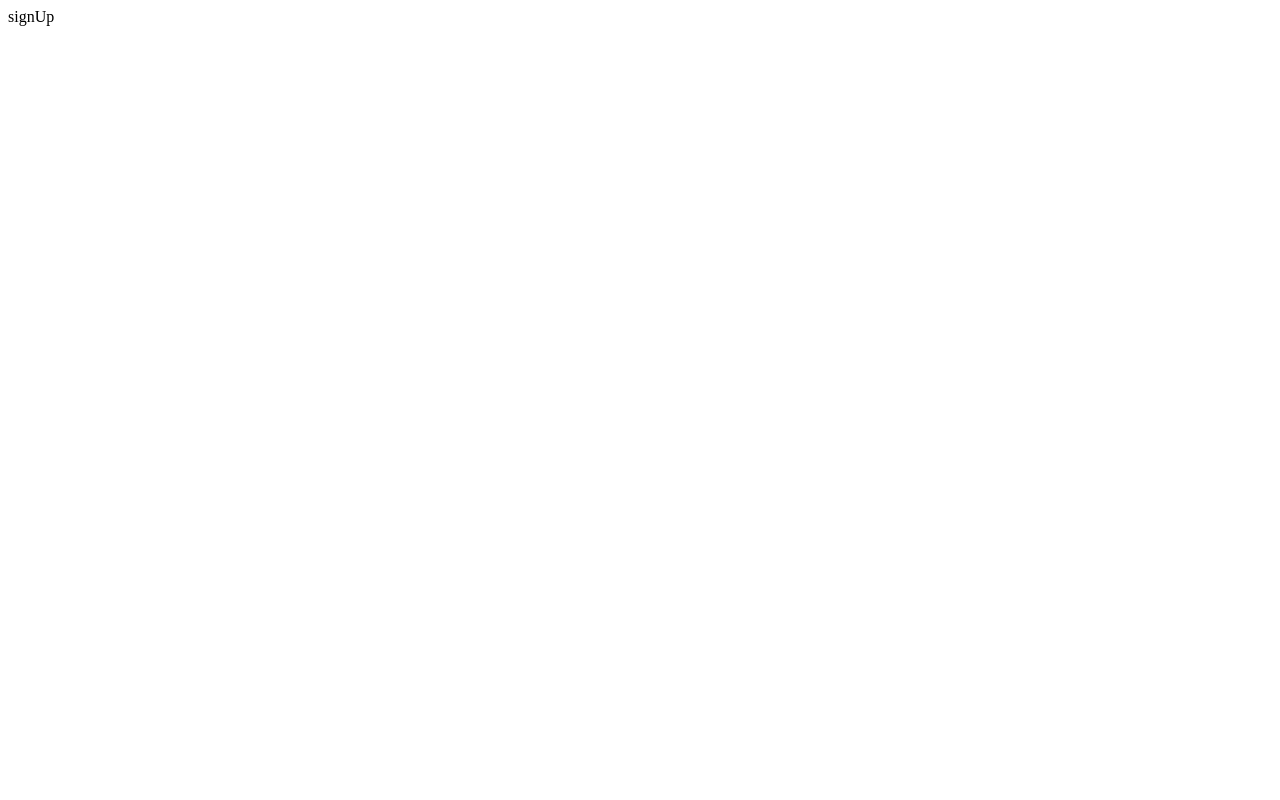
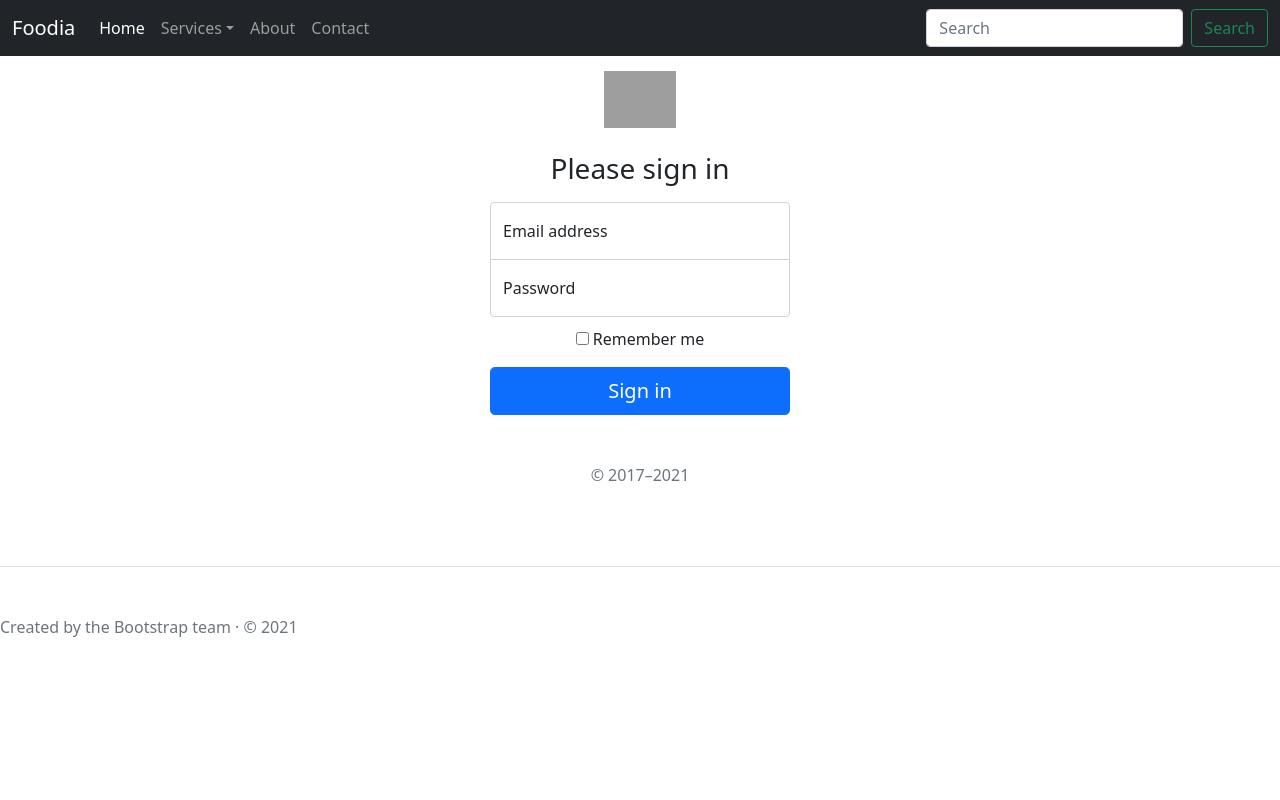
Before and after one commit to kabbas942/Food-Ordering-System-In-django, a Django app: page /account/signUp in a window 1280 px wide. Before the commit the page is almost empty. Run offline with Django 4.2, Linux system fonts and the light colour scheme; some libraries are stand-ins or nearby versions; grey boxes are pictures that could not be loaded.

Commit message:
7th commit

```diff
--- a/foodOrdingSystem/account/views.py
+++ b/foodOrdingSystem/account/views.py
@@ -3,10 +3,10 @@ from django.shortcuts import render,HttpResponse
 # Create your views here.
 
 def signIn(request):
-    return HttpResponse("signIn")
+    return render(request,"account/signIn.html")
 
 def signUp(request):
-    return HttpResponse("signUp")
+    return render(request,"account/signUp.html")
 
 def signOut(request):
-    return HttpResponse("signOut")
+    return HttpResponse("Logout")
--- a/foodOrdingSystem/template/account/signUp.html
+++ b/foodOrdingSystem/template/account/signUp.html
@@ -0,0 +1,30 @@
+{% extends 'base.html' %}
+{% block body %}
+
+<div class="text-center">
+    <main class="form-signin">
+      <form>
+        <img class="mb-4" src="../assets/brand/bootstrap-logo.svg" alt="" width="72" height="57">
+        <h1 class="h3 mb-3 fw-normal">Please sign in</h1>
+
+        <div class="form-floating">
+          <input type="email" class="form-control" id="floatingInput" placeholder="name@example.com">
+          <label for="floatingInput">Email address</label>
+        </div>
+        <div class="form-floating">
+          <input type="password" class="form-control" id="floatingPassword" placeholder="Password">
+          <label for="floatingPassword">Password</label>
+        </div>
+
+        <div class="checkbox mb-3">
+          <label>
+            <input type="checkbox" value="remember-me"> Remember me
+          </label>
+        </div>
+        <button class="w-100 btn btn-lg btn-primary" type="submit">Sign in</button>
+        <p class="mt-5 mb-3 text-muted">&copy; 2017–2021</p>
+      </form>
+    </main>
+    </div>
+
+{% endblock body %}
--- a/foodOrdingSystem/template/base.html
+++ b/foodOrdingSystem/template/base.html
@@ -1,3 +1,4 @@
+{% load static %}
 <!DOCTYPE html>
 <html lang="en">
 <head>
```
Also changed, not shown: foodOrdingSystem/template/account/signIn.html (+31 -0 lines).
